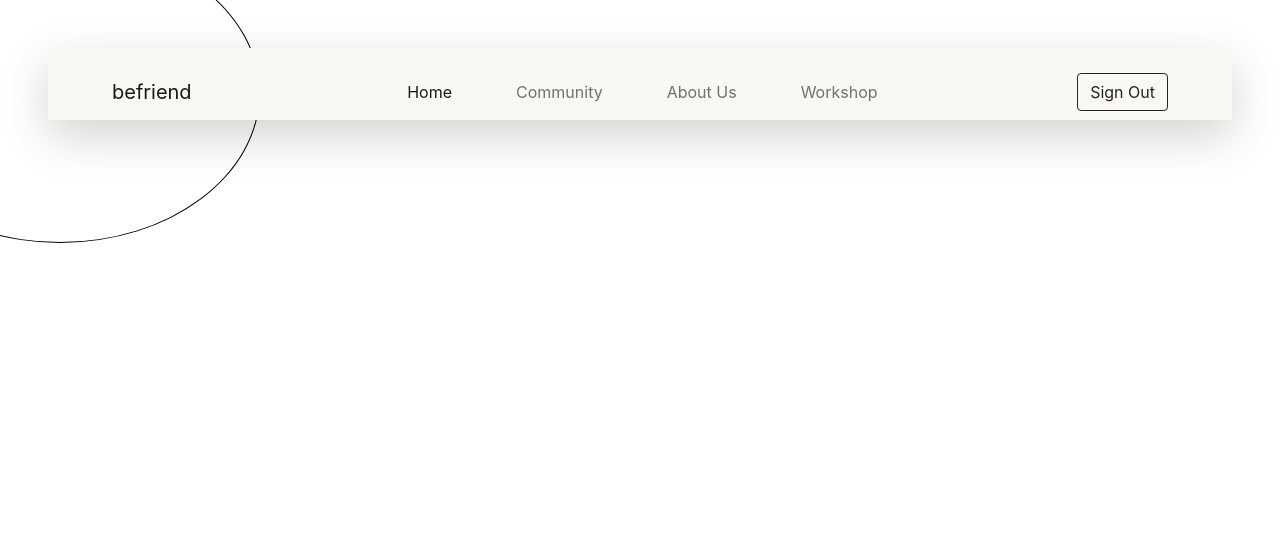
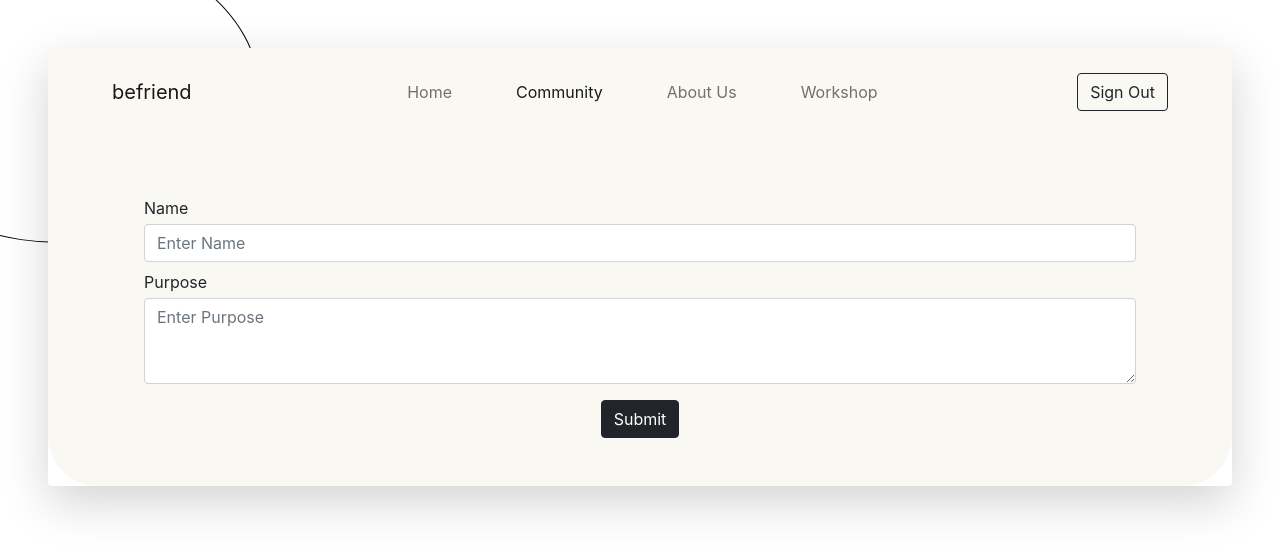
Before and after one commit to imjaipatel248/firebase-react-otp, a React (Create React App) app: page /community in a window 1280 px wide. Shown: the top 554 px of the page. Built offline with nearby package versions, Linux system fonts and the light colour scheme; no server answers; sample sign-in values are in the browser's storage.

Commit message:
working Add community

```diff
--- a/src/Common/NavBar.js
+++ b/src/Common/NavBar.js
@@ -1,7 +1,10 @@
 import { Link, withRouter } from "react-router-dom";
 import { isAuthenticated } from "../Services/auth/AuthService";
 import { signOut } from "../Services/auth/AuthService";
-
+const isActive = (history, path) => {
+  if (history.location.pathname === path) return true;
+  return false;
+};
 const NavBar = ({ history }) => {
   const signOutUser = () => {
     signOut(() => history.push("/"));
@@ -30,14 +33,27 @@ const NavBar = ({ history }) => {
           >
             <ul className="navbar-nav mx-auto  mb-2 mb-lg-0">
               <li className="nav-item mx-4">
-                <a className="nav-link active" aria-current="page" href="#">
+                <Link
+                  className={
+                    isActive(history, "/") ? "nav-link active" : "nav-link"
+                  }
+                  aria-current="page"
+                  to="/"
+                >
                   Home
-                </a>
+                </Link>
               </li>
               <li className="nav-item mx-4">
-                <a className="nav-link" href="#">
+                <Link
+                  className={
+                    isActive(history, "/community")
+                      ? "nav-link active"
+                      : "nav-link"
+                  }
+                  to="/community"
+                >
                   Community
-                </a>
+                </Link>
               </li>
               <li className="nav-item mx-4">
                 <a className="nav-link" href="#">
--- a/src/Routes/Routes.js
+++ b/src/Routes/Routes.js
@@ -4,6 +4,7 @@ import LoginScreen from "../Auth/LoginScreen";
 // import SignUp from "../../src/user/SignUp";
 // import SignIn from "../../src/user/SignIn";
 import NavBar from "../Common/NavBar";
+import AddCommunityScreen from "../Screens/Community/AddCommunityScreen";
 // import ProfileScreen from "../user/ProfileScreen";
 // import UsersScreen from "../user/UsersScreen";
 // import EditScreen from "../user/EditScreen";
@@ -13,8 +14,8 @@ const Routes = () => (
     <Switch>
       <Route exact path="/" component={Home}></Route>
       <Route exact path="/signIn" component={LoginScreen}></Route>
-      {/* <Route exact path="/signup" component={SignUp}></Route>
-      <Route exact path="/signin" component={SignIn}></Route>
+      <Route exact path="/community" component={AddCommunityScreen}></Route>
+      {/*<Route exact path="/signin" component={SignIn}></Route>
       <Route exact path="/users" component={UsersScreen}></Route>
       <Route exact path="/user/edit/:userId" component={EditScreen}></Route> */}
     </Switch>
--- /dev/null
+++ b/src/Screens/Community/AddCommunityScreen.js
@@ -0,0 +1,72 @@
+import React, { useState } from "react";
+import "react-phone-input-2/lib/material.css";
+import { Redirect } from "react-router-dom";
+import { isAuthenticated } from "../../Services/auth/AuthService";
+import { addCommunity } from "../../Services/Community/CommunityService";
+
+const AddCommunityScreen = () => {
+  const [name, setName] = useState("");
+  const [community, setCommunity] = useState("");
+  if (!isAuthenticated()) {
+    return <Redirect to="/"></Redirect>;
+  }
+
+  const handleClick = async () => {
+    await addCommunity(name, community);
+  };
+  return (
+    <div
+      style={{
+        backgroundColor: "#faf8f3",
+        borderBottomLeftRadius: 50,
+        borderBottomRightRadius: 50,
+      }}
+      className="App pt-1 px-5  "
+    >
+      <div className="p-5">
+        <div className="pt-4">
+          <div class="form-group">
+            <label className="d-flex justify-content-start pb-1" for="name">
+              Name
+            </label>
+
+            <input
+              id="name"
+              type="text"
+              class="form-control"
+              value={community}
+              placeholder="Enter Name"
+              onChange={(e) => {
+                setCommunity(e.target.value);
+              }}
+            />
+          </div>
+          <div class="form-group pt-2">
+            <label className="d-flex justify-content-start pb-1" for="purpose">
+              Purpose
+            </label>
+            <textarea
+              class="form-control"
+              id="purpose"
+              rows="3"
+              value={name}
+              placeholder="Enter Purpose"
+              onChange={(e) => {
+                setName(e.target.value);
+              }}
+            ></textarea>
+          </div>
+        </div>
+        <button
+          onClick={handleClick}
+          type="button"
+          className="btn btn-dark mt-3"
+        >
+          Submit
+        </button>
+      </div>
+    </div>
+  );
+};
+
+export default AddCommunityScreen;
--- /dev/null
+++ b/src/Services/Community/CommunityService.js
@@ -0,0 +1,19 @@
+import { isAuthenticated } from "../auth/AuthService";
+import firebase from "../../firebase";
+
+export const addCommunity = async (name, community) => {
+  return new Promise((resolve, reject) => {
+    let datatosave = {
+      name,
+      community,
+    };
+    firebase
+      .database()
+      .ref("users/" + isAuthenticated())
+      .update(datatosave)
+      .then((snap) => {
+        resolve(snap);
+      })
+      .catch((e) => console.log("community" + e));
+  });
+};
```
